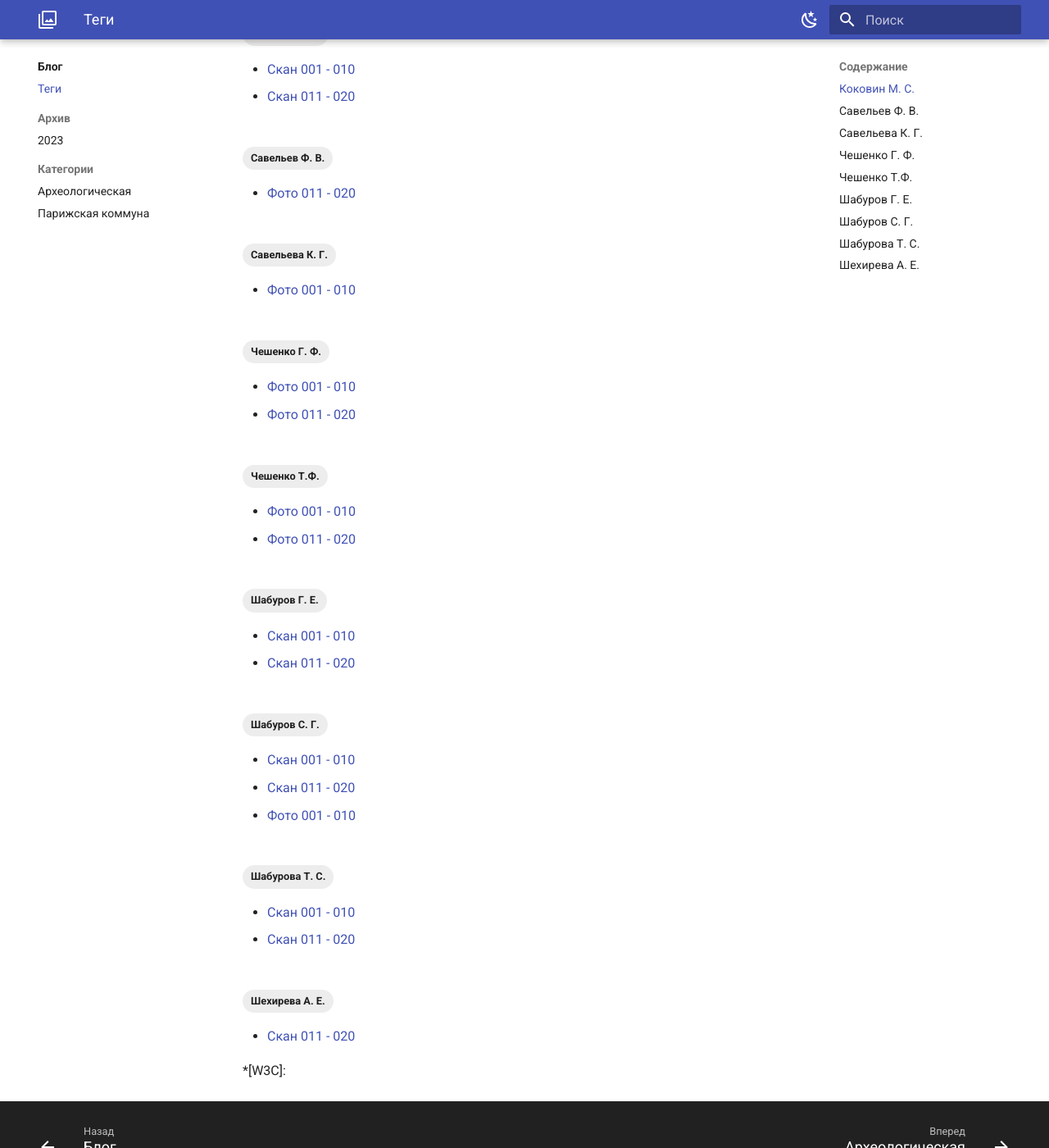
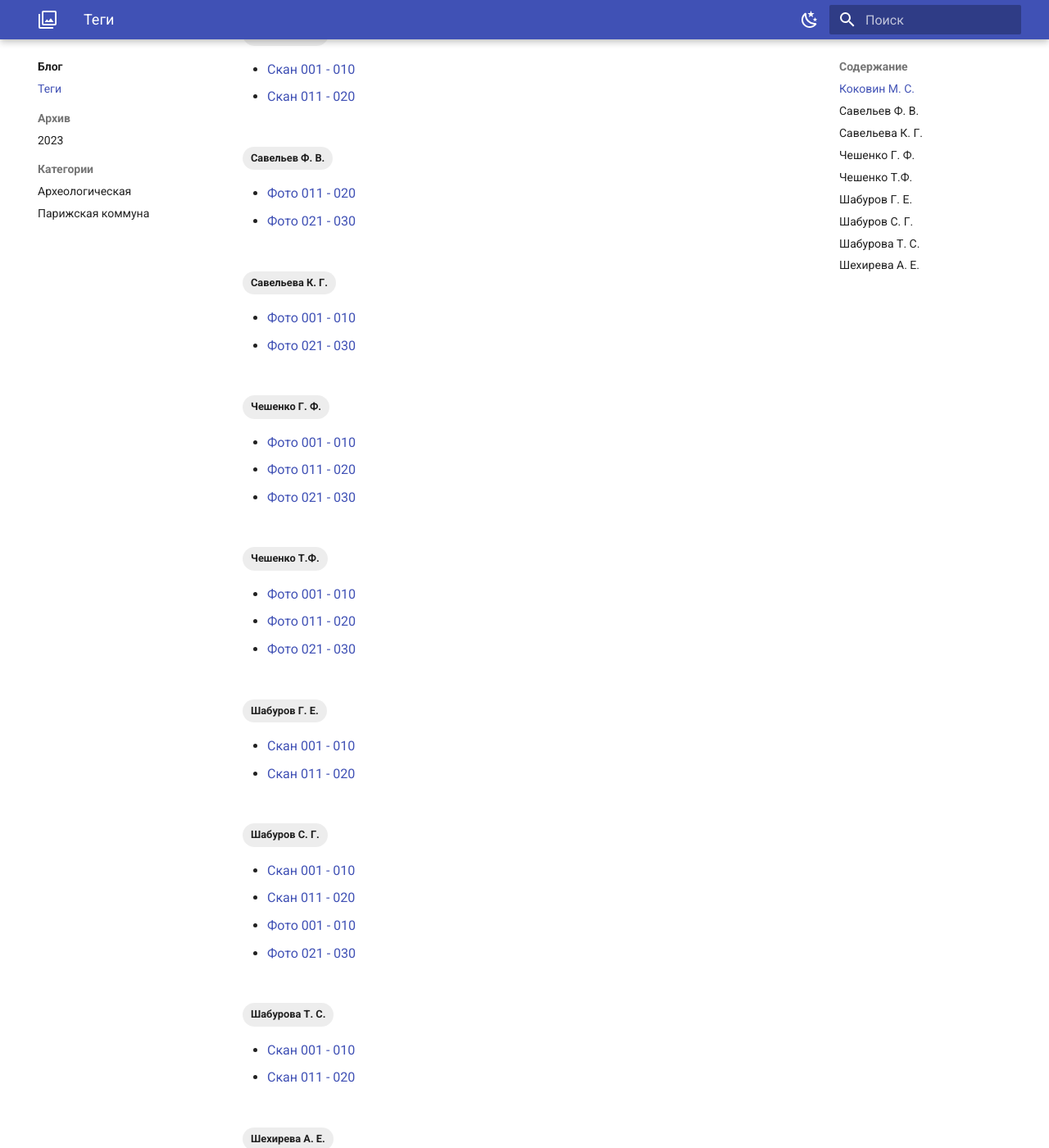
Before and after one commit to shaburoff/shaburoff.github.io, an MkDocs documentation site: the page built from docs/tags.md, in a window 1280 px wide and 1400 px high, scrolled down 322 px. Shown: the whole window at 82% size. Built offline with MkDocs 1.6.1 and Material for MkDocs 9.7.7, drawn with Linux system fonts in a browser that asks for light colours.

Commit message:
Фото 021 - 030

```diff
--- /dev/null
+++ b/docs/blog/posts/photo-archive/archaeological/Photo-021-030.md
@@ -0,0 +1,178 @@
+---
+draft: false
+title: Фото 021 - 030
+description: Фотографии из коллекции фотоархива улицы Археологическая
+# status: new
+slug: photos-021-to-030
+comments: true
+date:
+  created: 2023-12-07
+#  updated: YYYY-MM-DD
+authors:
+ - shaburoff
+categories:
+ - Археологическая
+tags:
+ - Чешенко Т.Ф.
+ - Шабуров С. Г.
+ - Савельева К. Г.
+ - Савельев Ф. В.
+ - Чешенко Г. Ф.
+---
+
+![cover](https://i.imgur.com/xXwCCbkh.jpg){ .skip-lightbox loading=lazy }
+
+Фотографии с 021 по 030
+
+<!-- more -->
+
+***
+
+## Photo 021
+
+<figure markdown>
+  ![Photo 021](https://live.staticflickr.com/65535/52879763686_3c83971e86_o.jpg){ height="640" width="449" data-title="Фото 021" data-description=".custom-desc021" }
+  <figcaption>Фото 021</figcaption>
+</figure>
+
+<div class="glightbox-desc custom-desc021">
+  <p></p>
+</div>
+
+***
+
+## Photo 022
+
+<figure markdown>
+  ![Photo 022](https://live.staticflickr.com/65535/52879927244_04c01edcc5_o.jpg){ height="640" width="421" data-title="Фото 022" data-description=".custom-desc022" }
+  <figcaption>Чешенко Татьяна Фёдоровна</figcaption>
+</figure>
+
+<div class="glightbox-desc custom-desc022">
+  <p>Чешенко Татьяна Фёдоровна</p>
+</div>
+
+***
+
+## Photo 023
+
+<figure markdown>
+  ![Photo 023](https://live.staticflickr.com/65535/52879185772_eaac45c0b9_o.jpg){ height="738" width="1024" data-title="Фото 023" data-description=".custom-desc023" }
+  <figcaption>1. ... <br>2. Шабуров Сергей Григорьевич.</figcaption>
+</figure>
+
+<div class="glightbox-desc custom-desc023">
+  <p>1. ... </p>
+  <p>2. Шабуров Сергей Григорьевич.</p>
+</div>
+
+***
+
+## Photo 024
+
+<figure markdown>
+  ![Photo 024](https://live.staticflickr.com/65535/52880211433_b3ffe5b810_o.jpg){ height="640" width="409" data-title="Фото 024" data-description=".custom-desc024" }
+  <figcaption>Фото 024</figcaption>
+</figure>
+
+<div class="glightbox-desc custom-desc024">
+  <p></p>
+</div>
+
+***
+
+## Photo 025
+
+<figure markdown>
+  ![Photo 025](https://live.staticflickr.com/65535/52880211423_1293eaea77_o.jpg){ height="734" width="1024" data-title="Фото 025" data-description=".custom-desc025" }
+  <figcaption>Улица Карла Маркса</figcaption>
+</figure>
+
+<div class="glightbox-desc custom-desc025">
+  <p>Улица Карла Маркса</p>
+</div>
+
+***
+
+## Photo 026
+
+<figure markdown>
+  ![Photo 026](https://live.staticflickr.com/65535/52595978024_9f11e1e369_z.jpg){ height="640" width="468" data-title="Фото 026" data-description=".custom-desc026" }
+  <figcaption>Фото 026</figcaption>
+</figure>
+
+<div class="glightbox-desc custom-desc026">
+  <p></p>
+</div>
+
+??? note "Примечание "
+    Фотография требует много работы - будет восстановлена позже.
+
+***
+
+## Photo 027
+
+<figure markdown>
+  ![Photo 027](https://live.staticflickr.com/65535/52880211358_4d7035cfa2_o.jpg){ height="640" width="397" data-title="Фото 027" data-description=".custom-desc027" }
+  <figcaption>Фото 027</figcaption>
+</figure>
+
+<div class="glightbox-desc custom-desc027">
+  <p></p>
+</div>
+
+***
+
+## Photo 028
+
+<figure markdown>
+  ![Photo 028](https://live.staticflickr.com/65535/52879185732_8593d01152_o.jpg){ height="699" width="1024" data-title="Фото 028" data-description=".custom-desc028" }
+  <figcaption>Фото 028</figcaption>
+</figure>
+
+<div class="glightbox-desc custom-desc028">
+  <p></p>
+</div>
+
+***
+
+## Photo 029
+
+<figure markdown>
+  ![Photo 029](https://live.staticflickr.com/65535/52879763606_0f7f9a041a_o.jpg){ height="699" width="1024" data-title="Фото 029" data-description=".custom-desc029" }
+  <figcaption>Иссык-Куль</figcaption>
+</figure>
+
+<div class="glightbox-desc custom-desc029">
+  <p>Иссык-Куль</p>
+</div>
+
+***
+
+## Photo 030
+
+<figure markdown>
+  ![Photo 030](https://live.staticflickr.com/65535/52879927179_1a5c8d07ef_o.jpg){ height="" width="" data-title="Фото 030" data-description=".custom-desc030" }
+  <figcaption>Фото 030</figcaption>
+</figure>
+
+<div class="glightbox-desc custom-desc030">
+  <p></p>
+</div>
+
+=== "Первый ряд"
+
+    1. Савельева Клавдия Григорьевна
+    2. ...
+    3. Савельев Федор Васильевич
+
+=== "Второй ряд"
+
+    4. ...
+    5. ...
+    6. ...
+
+=== "Третий ряд"
+
+    1. Чешенко Геннадий Федорович
+    2. ...
```
Also changed, not shown: docs/overview/about.md (+3 -0 lines), docs/overview/index.md (+4 -0 lines), docs/overview/news/page-3.md (+1 -0 lines), docs/overview/events/page-1.md (line endings or trailing spaces).
